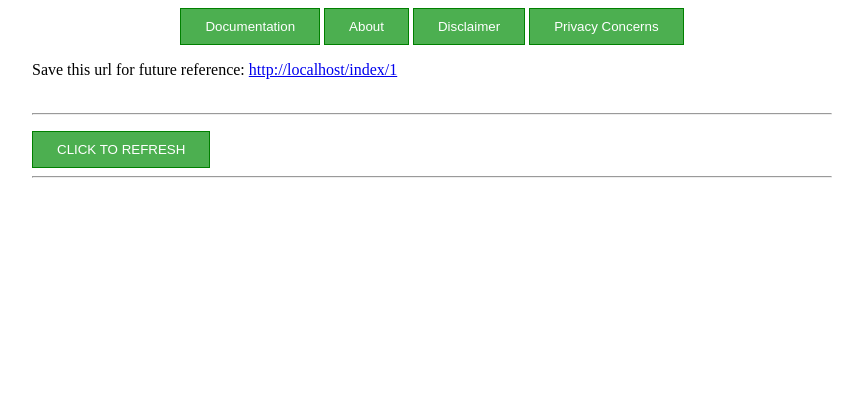
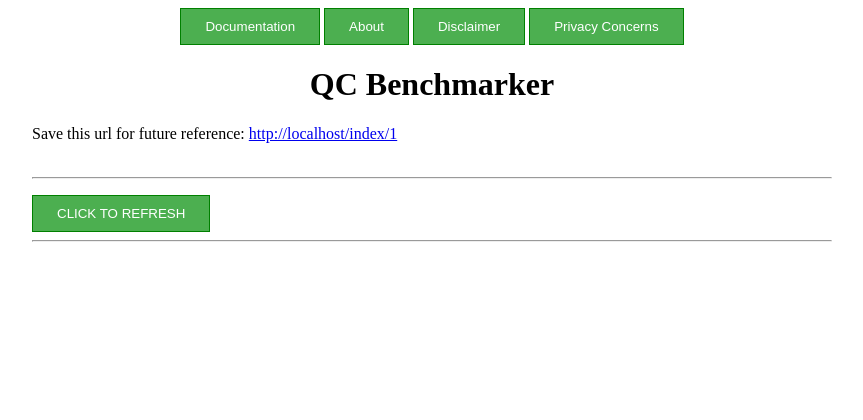
Before and after one commit to IGARDS/qc-benchmarker, a Flask app: page /index/1 in a window 1280 px wide. Shown: the top 420 px of the page, without its empty margins (208-1071 px from the left). Before the commit the page ends 178 px from the top, so only its background shows below. Run offline with Flask 2, Linux system fonts and the light colour scheme; some libraries are stand-ins or nearby versions.

Commit message:
added label on main site

```diff
--- a/templates/index.html
+++ b/templates/index.html
@@ -82,6 +82,8 @@
   <button id='disclaimer' onclick="window.location.href = '/disclaimer'">Disclaimer</button>
   <button id='privacy_concerns' onclick="window.location.href = '/privacy'">Privacy Concerns</button>
 </div>
+
+<h1><b>QC Benchmarker</b></h1>
 
 </center>
 
```
